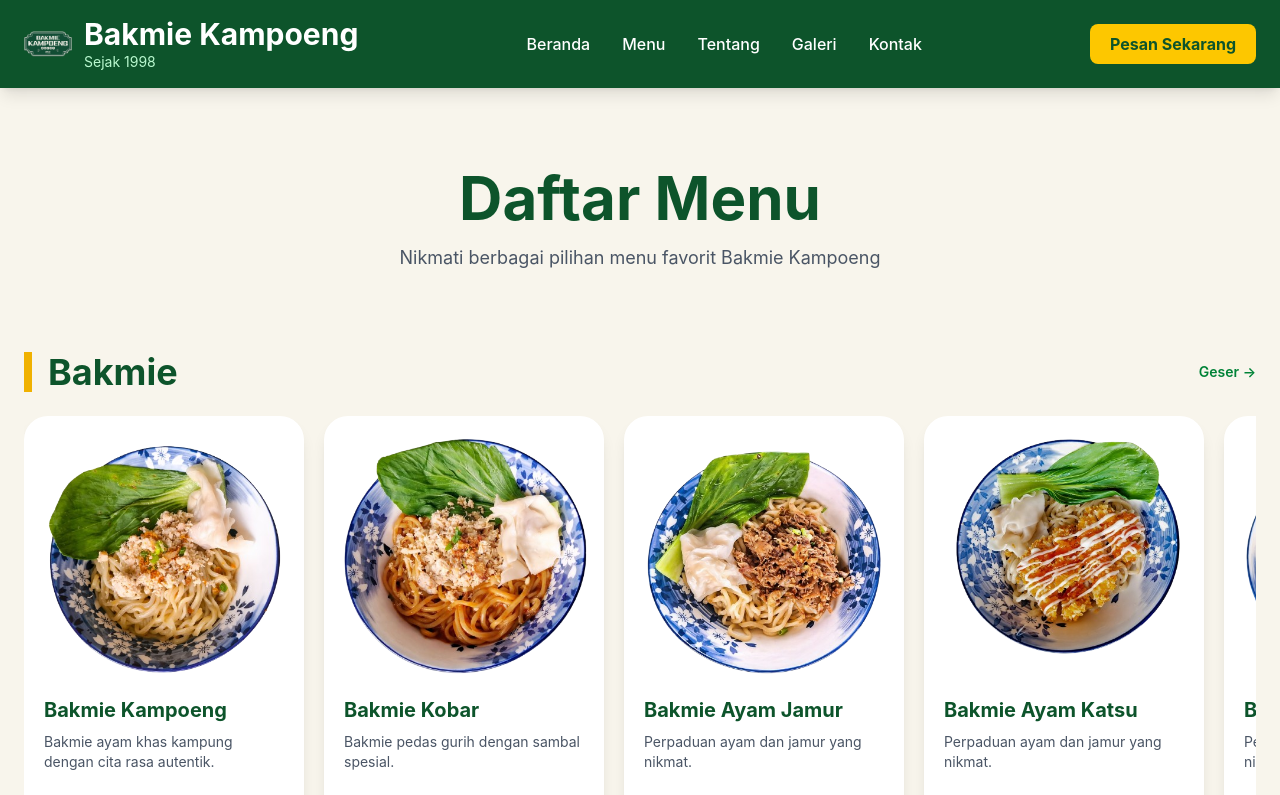
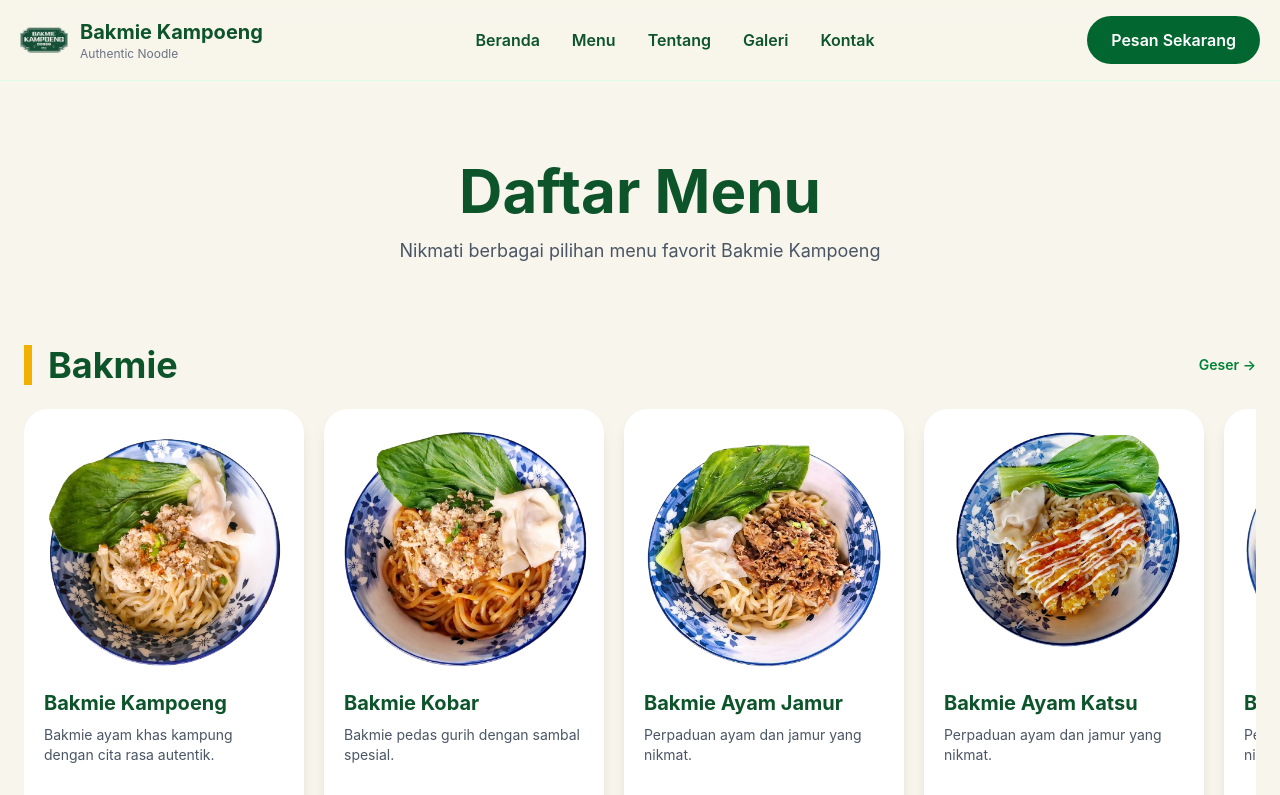
Before and after one commit to Andikaadi/bakmie, a Nuxt app: page /menu in a window 1280 px wide. Shown: the top 795 px of the page. Built offline with nearby package versions, Linux system fonts and the light colour scheme.

Commit message:
Perbaiki tampilan mobile dan slider menu

```diff
--- a/app/components/Navbar.vue
+++ b/app/components/Navbar.vue
@@ -1,35 +1,210 @@
+<script setup lang="ts">
+import { ref } from 'vue'
+
+const isOpen = ref(false)
+
+const menus = [
+  { nama: 'Beranda', link: '/' },
+  { nama: 'Menu', link: '/menu' },
+  { nama: 'Tentang', link: '/tentang' },
+  { nama: 'Galeri', link: '/galeri' },
+  { nama: 'Kontak', link: '/kontak' }
+]
+</script>
+
 <template>
-  <nav class="bg-green-900 text-white shadow-lg">
-    <div class="max-w-7xl mx-auto px-6 py-4 flex justify-between items-center">
+  <header
+    class="
+      sticky
+      top-0
+      z-50
+      bg-[#F8F5EC]/90
+      backdrop-blur-md
+      border-b
+      border-green-100
+    "
+  >
+    <div
+      class="
+        max-w-7xl
+        mx-auto
+        px-5
+        h-20
+        flex
+        items-center
+        justify-between
+      "
+    >
 
-      <div class="flex items-center gap-3">
+      <!-- Logo -->
 
-        <img src="/images/logo.png" alt="Logo Bakmie Kampoeng" class="w-12 h-12 object-contain">
+      <NuxtLink
+        to="/"
+        class="flex items-center gap-3"
+      >
+
+        <img
+          src="/images/logo.png"
+          class="w-12 h-12 object-contain"
+        >
 
         <div>
-          <h1 class="text-3xl font-bold">
+
+          <h1
+            class="
+              text-xl
+              font-bold
+              text-green-900
+            "
+          >
             Bakmie Kampoeng
           </h1>
 
-          <p class="text-sm text-green-200">
-            Sejak 1998
+          <p
+            class="
+              text-xs
+              text-gray-500
+            "
+          >
+            Authentic Noodle
           </p>
+
         </div>
+
+      </NuxtLink>
+
+      <!-- Desktop -->
+
+      <nav
+        class="
+          hidden
+          md:flex
+          gap-8
+          font-semibold
+        "
+      >
+
+        <NuxtLink
+          v-for="menu in menus"
+          :key="menu.nama"
+          :to="menu.link"
+          class="
+            text-green-900
+            hover:text-yellow-600
+            transition
+          "
+        >
+          {{ menu.nama }}
+        </NuxtLink>
+
+      </nav>
+
+      <!-- Tombol -->
+
+      <NuxtLink
+        to="/menu"
+        class="
+          hidden
+          md:block
+          bg-green-800
+          hover:bg-green-900
+          text-white
+          px-6
+          py-3
+          rounded-full
+          font-semibold
+          transition
+        "
+      >
+        Pesan Sekarang
+      </NuxtLink>
+
+      <!-- Mobile -->
+
+      <button
+        @click="isOpen=!isOpen"
+        class="
+          md:hidden
+          text-green-900
+        "
+      >
+
+        <svg
+          v-if="!isOpen"
+          xmlns="http://www.w3.org/2000/svg"
+          class="w-8 h-8"
+          fill="none"
+          viewBox="0 0 24 24"
+          stroke="currentColor"
+        >
+          <path
+            stroke-linecap="round"
+            stroke-linejoin="round"
+            stroke-width="2"
+            d="M4 6h16M4 12h16M4 18h16"
+          />
+        </svg>
+
+        <svg
+          v-else
+          xmlns="http://www.w3.org/2000/svg"
+          class="w-8 h-8"
+          fill="none"
+          viewBox="0 0 24 24"
+          stroke="currentColor"
+        >
+          <path
+            stroke-linecap="round"
+            stroke-linejoin="round"
+            stroke-width="2"
+            d="M6 18L18 6M6 6l12 12"
+          />
+        </svg>
+
+      </button>
+
+    </div>
+
+    <!-- Mobile Menu -->
+
+    <transition
+      enter-active-class="duration-300"
+      leave-active-class="duration-200"
+      enter-from-class="opacity-0 -translate-y-5"
+      enter-to-class="opacity-100 translate-y-0"
+      leave-from-class="opacity-100 translate-y-0"
+      leave-to-class="opacity-0 -translate-y-5"
+    >
+
+      <div
+        v-if="isOpen"
+        class="
+          md:hidden
+          bg-white
+          border-t
+        "
+      >
+
+        <NuxtLink
+          v-for="menu in menus"
+          :key="menu.nama"
+          :to="menu.link"
+          @click="isOpen=false"
+          class="
+            block
+            px-6
+            py-4
+            border-b
+            hover:bg-green-50
+            text-green-900
+          "
+        >
+          {{ menu.nama }}
+        </NuxtLink>
 
       </div>
 
-      <ul class="hidden md:flex gap-8 font-medium">
-        <NuxtLink to="/">Beranda</NuxtLink>
-        <NuxtLink to="/menu">Menu</NuxtLink>
-        <NuxtLink to="/tentang">Tentang</NuxtLink>
-        <NuxtLink to="/galeri">Galeri</NuxtLink>
-        <NuxtLink to="/kontak">Kontak</NuxtLink>
-      </ul>
+    </transition>
 
-      <button class="bg-yellow-400 text-green-900 px-5 py-2 rounded-lg font-bold hover:scale-105 transition">
-        Pesan Sekarang
-      </button>
-
-    </div>
-  </nav>
+  </header>
 </template>
```
